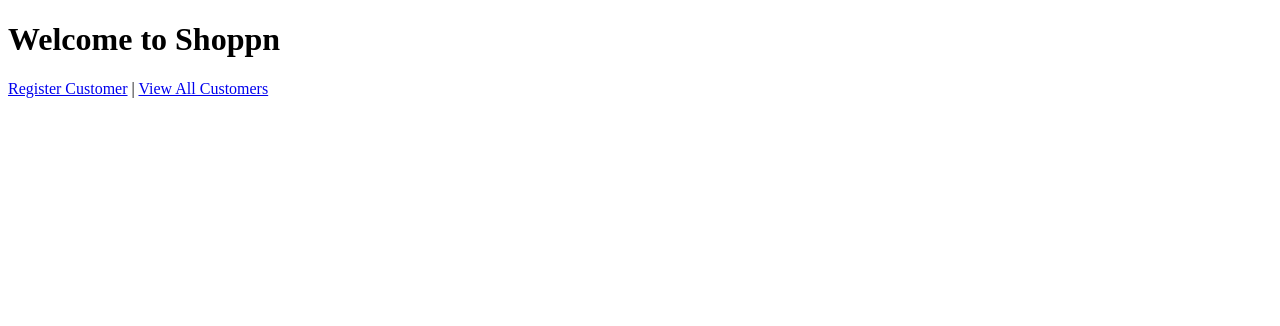
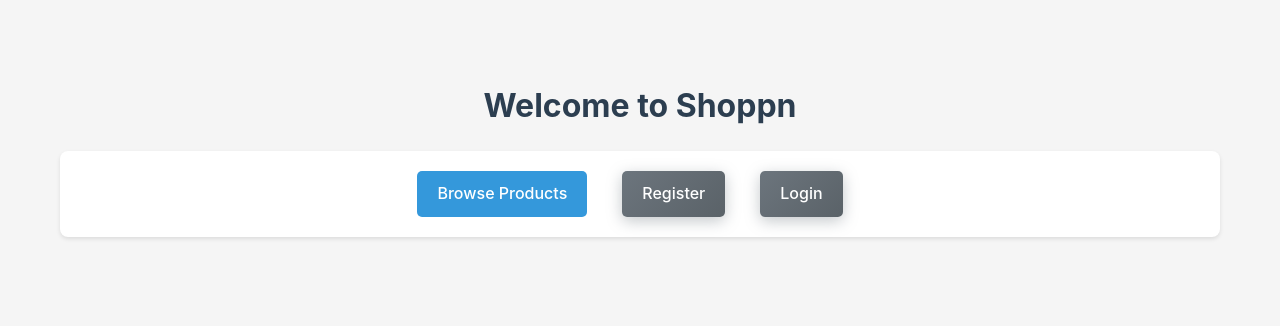
Before and after one commit to Ousmaneboubacarbako/E-Commerce_Labs_2026, a PHP site: page / in a window 1280 px wide. Shown: the top 326 px of the page. Run offline with PHP 8.4, Linux system fonts and the light colour scheme.

Commit message:
Add files via upload

```diff
--- a/ecomlab/index.php
+++ b/ecomlab/index.php
@@ -9,14 +9,30 @@
 	<meta charset="utf-8">
 	<meta name="viewport" content="width=device-width, initial-scale=1">
 	<title>Ecom LAB</title>
+	<link rel="stylesheet" href="css/styles.css">
 </head>
 
 <body>
-	<h1>Welcome to Shoppn </h1>
-	<nav>
-		<a href="view/register.php">Register Customer</a> |
-		<a href="view/customers.php">View All Customers</a>
-	</nav>
+	<?php require_once __DIR__ . '/core/core.php'; ?>
+	<div class="container" style="text-align: center; padding: 60px 20px;">
+		<h1>Welcome to Shoppn</h1>
+
+		<nav style="display: flex; gap: 15px; justify-content: center; flex-wrap: wrap;">
+			<a href="view/home.php" class="btn btn-primary">Browse Products</a>
+
+			<?php if (!is_logged_in()): ?>
+				<a href="view/register.php" class="btn btn-secondary">Register</a>
+				<a href="view/login.php" class="btn btn-secondary">Login</a>
+			<?php endif; ?>
+
+			<?php if (is_admin()): ?>
+				<a href="view/customers.php" class="btn btn-success">View Customers</a>
+				<a href="view/admin/brand.php" class="btn btn-success">Brands</a>
+				<a href="view/admin/category.php" class="btn btn-success">Categories</a>
+				<a href="view/admin/product.php" class="btn btn-success">Products</a>
+			<?php endif; ?>
+		</nav>
+	</div>
 </body>
 
 </html>
```
